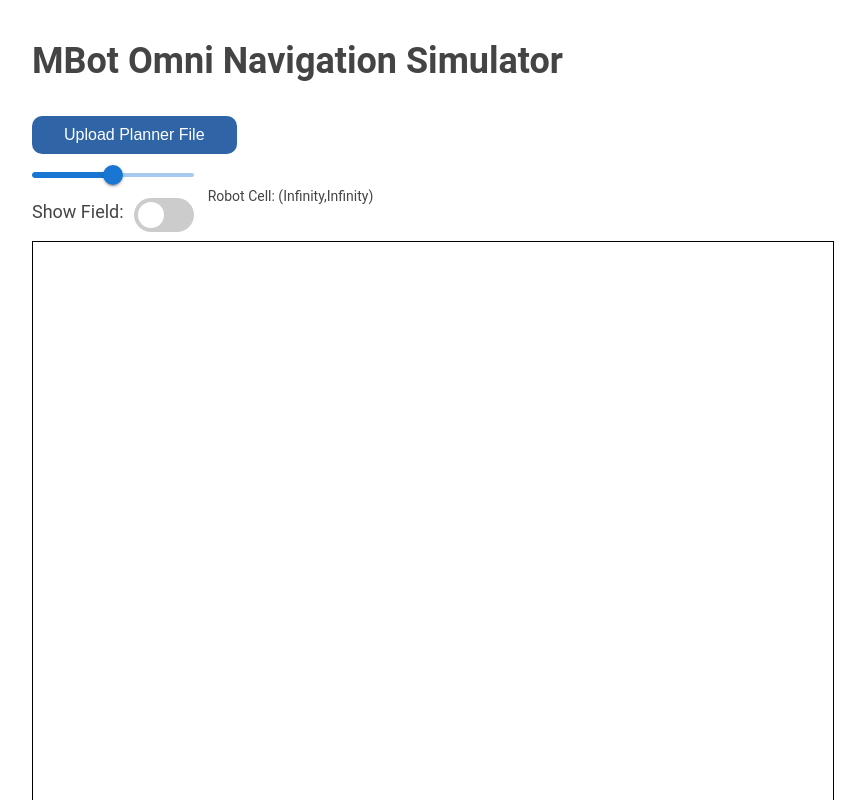
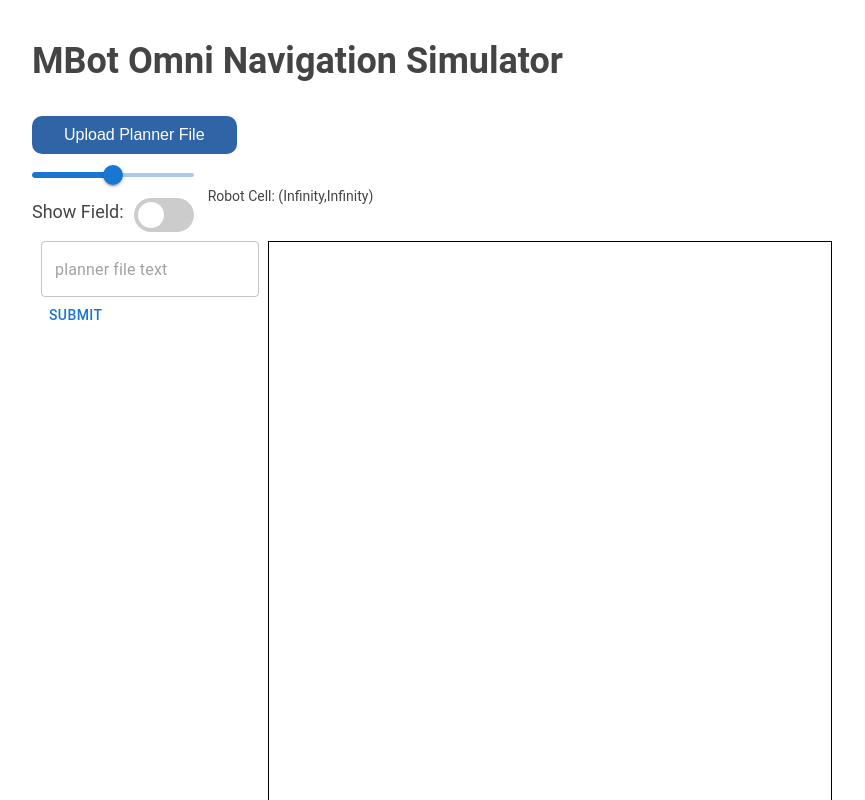
Before and after one commit to HelloRobCourse/nav-app, a React (Vite) app: page / in a window 1280 px wide. Shown: the top 800 px of the page, without its empty margins (208-1073 px from the left). Built offline with nearby package versions, Linux system fonts and the light colour scheme.

Commit message:
Added the ability to upload the text from a .planner file and see the planner output

```diff
--- a/assets/style.css
+++ b/assets/style.css
@@ -6,17 +6,19 @@ Light grey for backgrounds: #F5F5F5;
 */
 
 body {
-  margin:40px auto;
-  max-width:800px;
-  line-height:1.6;
-  font-size:18px;
-  color:#444;
-  padding:0 10px;
+  margin: 40px auto;
+  max-width: 800px;
+  line-height: 1.6;
+  font-size: 18px;
+  color: #444;
+  padding: 0 10px;
   font-family: "Roboto", "Helvetica", "Arial", sans-serif;
 }
 
-h1,h2,h3 {
-  line-height:1.2
+h1,
+h2,
+h3 {
+  line-height: 1.2
 }
 
 h1 a {
@@ -36,8 +38,26 @@ a:hover {
   margin-top: 0.5em;
   margin-bottom: 1em;
   position: relative;
-  /*height: 100%;*/
+  /*heigh: 100%;*/
   /*width: 100%;*/
+}
+
+.canvas-text-entry-wrapper {
+  display: flex;
+  flex-direction: row;
+  flex-wrap: nowrap;
+  justify-content: center;
+}
+
+.planner-file-entry {
+  margin: 0.5em;
+}
+
+.text-entry-and-button {
+  display: flex;
+  flex-direction: column;
+  flex-wrap: nowrap;
+  justify-content: flex-start;
 }
 
 canvas {
@@ -129,22 +149,22 @@ canvas {
   margin: 1em 0 0 0;
   text-align: center;
   background-color: #F5F5F5;
-  color:#444;
+  color: #444;
 }
 
-nav > button {
+nav>button {
   background-color: inherit;
   border-style: none;
   font: inherit;
   padding: 1em 2em;
 }
 
-nav > button:hover {
+nav>button:hover {
   background-color: #FF0068;
   color: #fff;
 }
 
-button > a {
+button>a {
   color: inherit;
   text-decoration: none;
 }
@@ -190,15 +210,15 @@ button > a {
   transition: .4s;
 }
 
-input:checked + .slider {
+input:checked+.slider {
   background-color: #2196F3;
 }
 
-input:focus + .slider {
+input:focus+.slider {
   box-shadow: 0 0 1px #2196F3;
 }
 
-input:checked + .slider:before {
+input:checked+.slider:before {
   -webkit-transform: translateX(26px);
   -ms-transform: translateX(26px);
   transform: translateX(26px);
--- a/src/scene.jsx
+++ b/src/scene.jsx
@@ -10,6 +10,7 @@ import config from "./config.js";
 import { DrawRobot, RobotPathFollower } from "./robot";
 import { parseMap, normalizeList } from "./map.js";
 import { colourStringToRGB, getColor, GridCellCanvas } from "./drawing"
+import { Button, TextField } from "@mui/material";
 
 /*******************
  *     BUTTONS
@@ -96,6 +97,8 @@ class SceneView extends React.Component {
       finished_planning: false, // The path planner has finished running.
       step: 0,
 
+      planfile_text: "",
+
       // Robot parameters.
       x: config.MAP_DISPLAY_WIDTH / 2,
       y: config.MAP_DISPLAY_WIDTH / 2,
@@ -163,8 +166,20 @@ class SceneView extends React.Component {
 
   }
 
-  updateWithPlanfileJson(planfile_json) {
-    this.parseAndUpdateMap(planfile_json["map"]);
+  onPlannerFileTextUpload(text) {
+
+    // First check that the json is valid
+    try {
+      var planfile_json = JSON.parse(text);
+    } catch (e) {
+      console.log("Invalid planner file JSON submitted.");
+      return;
+    }
+    this.updateWithPlanfileJson(planfile_json);
+  }
+
+  async updateWithPlanfileJson(planfile_json) {
+    await this.parseAndUpdateMap(planfile_json["map"]);
     this.setState({
       planfile_loaded: true,
       planfile_json: planfile_json
@@ -176,9 +191,9 @@ class SceneView extends React.Component {
 
 
   // Take a mapfile string, and parse and update the map
-  parseAndUpdateMap(mapfile_string) {
+  async parseAndUpdateMap(mapfile_string) {
     var map = parseMap(mapfile_string);
-    this.updateMap(map);
+    await this.updateMap(map);
   }
 
   // When called, this shows all the cells that the robot has visited,
@@ -337,8 +352,9 @@ class SceneView extends React.Component {
    *      HELPERS
    ********************/
 
-  updateMap(result) {
-    this.setState({
+  async updateMap(result) {
+    this.state.cellSize = config.MAP_DISPLAY_WIDTH / result.width;
+    await this.setState({
       cells: [...result.cells],
       width: result.width,
       height: result.height,
@@ -455,6 +471,13 @@ class SceneView extends React.Component {
             showField={this.state.showField} fieldVal={this.state.fieldHoverVal} />
         </div>
 
+        <div className="canvas-text-entry-wrapper">
+          <div className="text-entry-and-button">
+            <div className="planner-file-entry">
+              <TextField placeholder="planner file text" value={this.planfile_text} onChange={(event) => { this.setState({ planfile_text: event.target.value }) }}></TextField>
+              <Button onClick={() => {this.onPlannerFileTextUpload(this.state.planfile_text)}}>Submit</Button>
+            </div>
+          </div>
           <div className="canvas-container" style={canvasStyle}>
             <GridCellCanvas id="mapCanvas"
               cells={this.state.cells}
@@ -492,6 +515,7 @@ class SceneView extends React.Component {
             </canvas>
           </div>
         </div>
+      </div>
     );
   }
 }
```
Lines whose indentation alone changed are shown as unchanged.
